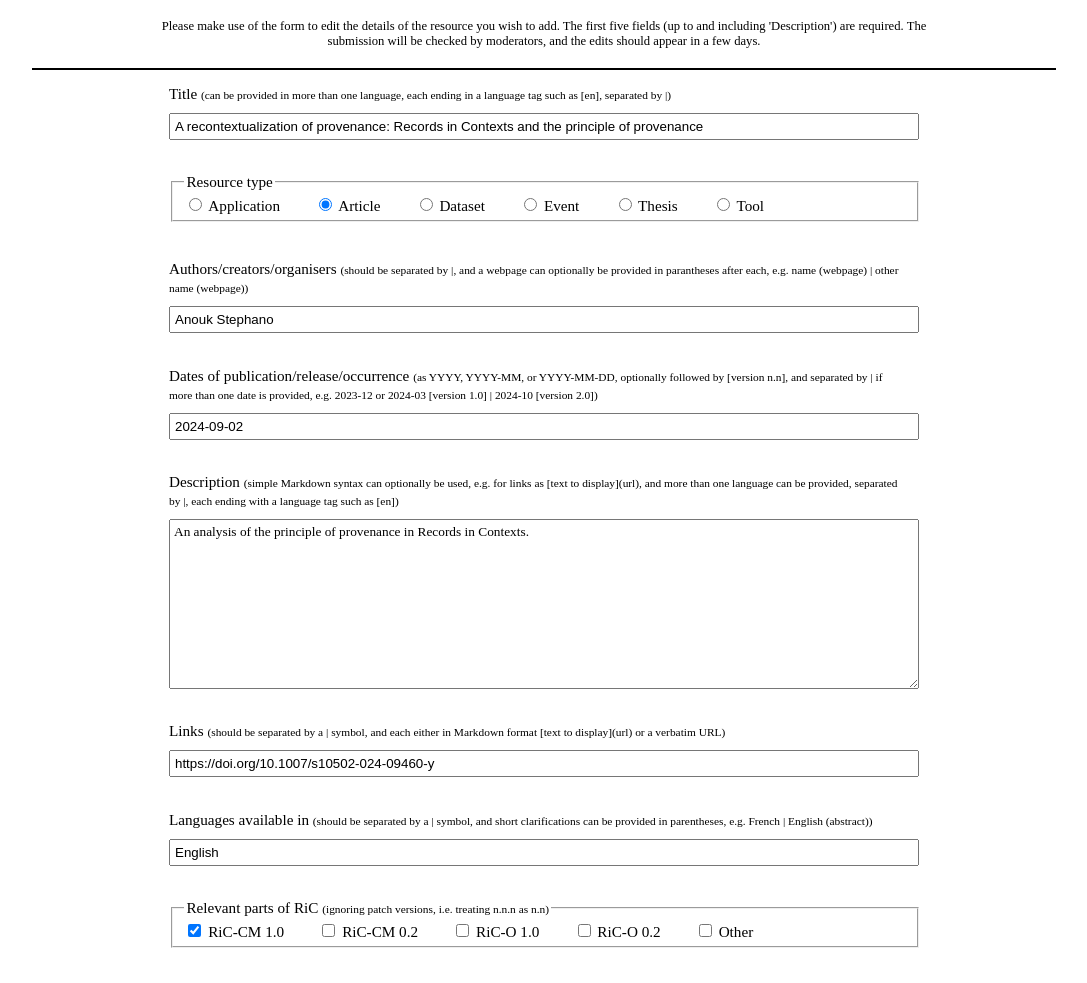
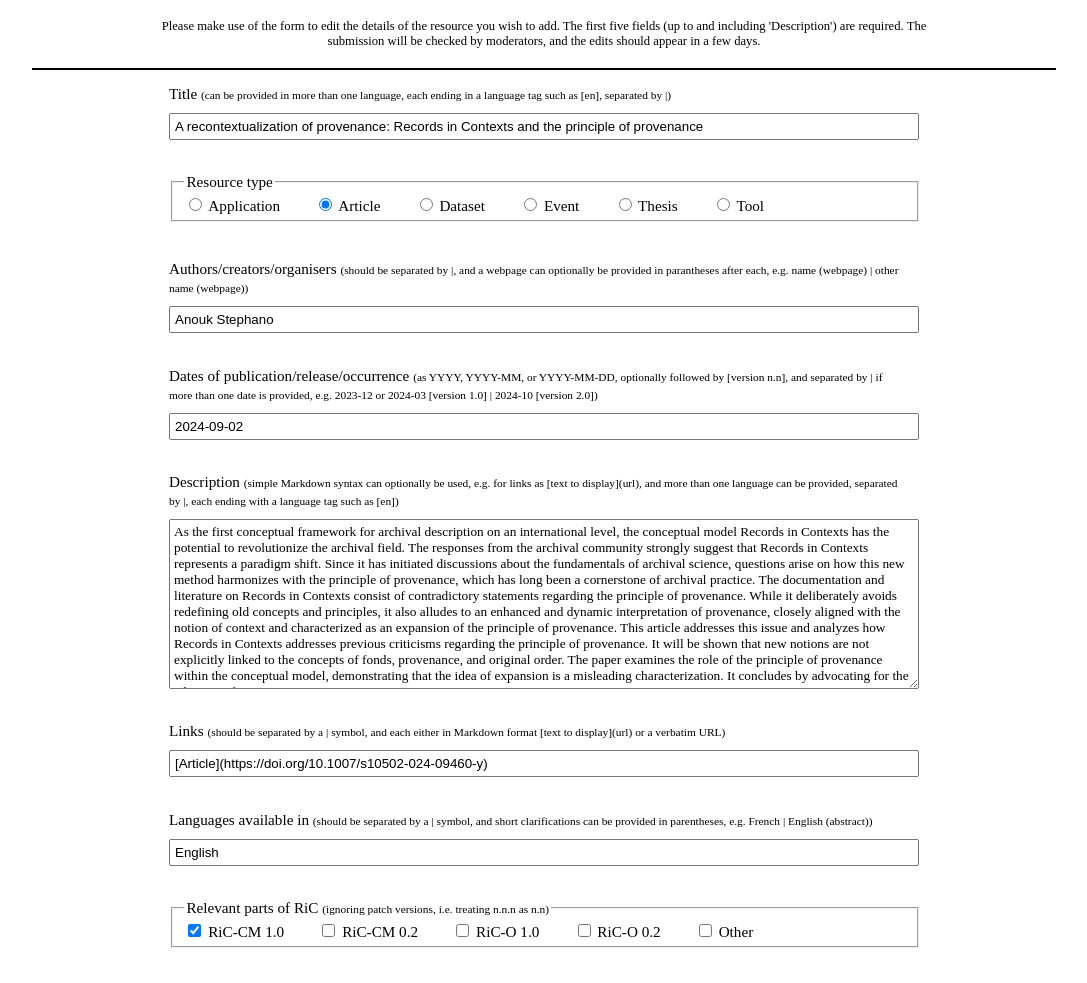
Before and after one commit to ICA-EGAD/RiC-ResourceList, a plain HTML site: page edits/18.html in a window 1280 px wide. Shown: the part 111-1094 px from the top of the page, without its empty margins (96-1183 px from the left). Drawn offline with Linux system fonts and the light colour scheme.

Commit message:
Re-generate site

```diff
--- a/edits/18.html
+++ b/edits/18.html
@@ -64,11 +64,11 @@
         </div>
         <div class="add-resource-section">
           <label for="description">Description <span class="format-instruction">(simple Markdown syntax can optionally be used, e.g. for links as [text to display](url), and more than one language can be provided, separated by |, each ending with a language tag such as [en])</label>
-          <textarea id="description" name="description" rows="10" required/>An analysis of the principle of provenance in Records in Contexts.</textarea>
+          <textarea id="description" name="description" rows="10" required/>As the first conceptual framework for archival description on an international level, the conceptual model Records in Contexts has the potential to revolutionize the archival field. The responses from the archival community strongly suggest that Records in Contexts represents a paradigm shift. Since it has initiated discussions about the fundamentals of archival science, questions arise on how this new method harmonizes with the principle of provenance, which has long been a cornerstone of archival practice. The documentation and literature on Records in Contexts consist of contradictory statements regarding the principle of provenance. While it deliberately avoids redefining old concepts and principles, it also alludes to an enhanced and dynamic interpretation of provenance, closely aligned with the notion of context and characterized as an expansion of the principle of provenance. This article addresses this issue and analyzes how Records in Contexts addresses previous criticisms regarding the principle of provenance. It will be shown that new notions are not explicitly linked to the concepts of fonds, provenance, and original order. The paper examines the role of the principle of provenance within the conceptual model, demonstrating that the idea of expansion is a misleading characterization. It concludes by advocating for the adoption of a new perspective.</textarea>
         </div>
         <div class="add-resource-section">
           <label for="links">Links <span class="format-instruction">(should be separated by a | symbol, and each either in Markdown format [text to display](url) or a verbatim URL)</span></label>
-          <input type="text" id="links" name="links" value="https://doi.org/10.1007/s10502-024-09460-y"/>
+          <input type="text" id="links" name="links" value="[Article](https://doi.org/10.1007/s10502-024-09460-y)"/>
         </div>
         <div class="add-resource-section">
           <label for="languages">Languages available in <span class="format-instruction">(should be separated by a | symbol, and short clarifications can be provided in parentheses, e.g. French | English (abstract))</span></label>
```
Also changed, not shown: resource-details/18.html (+2 -2 lines).
